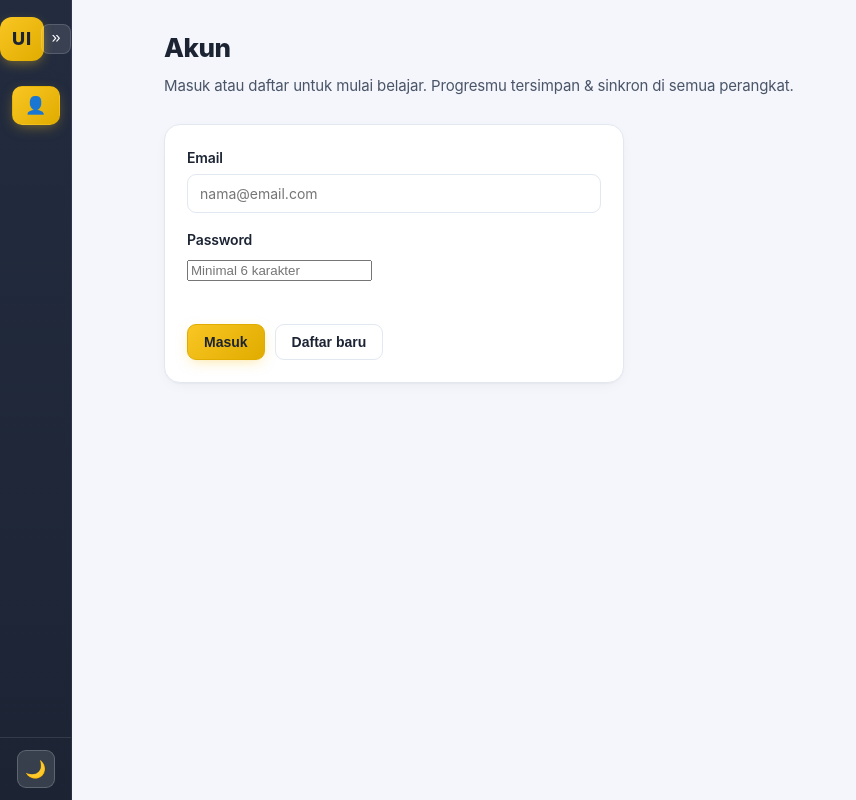
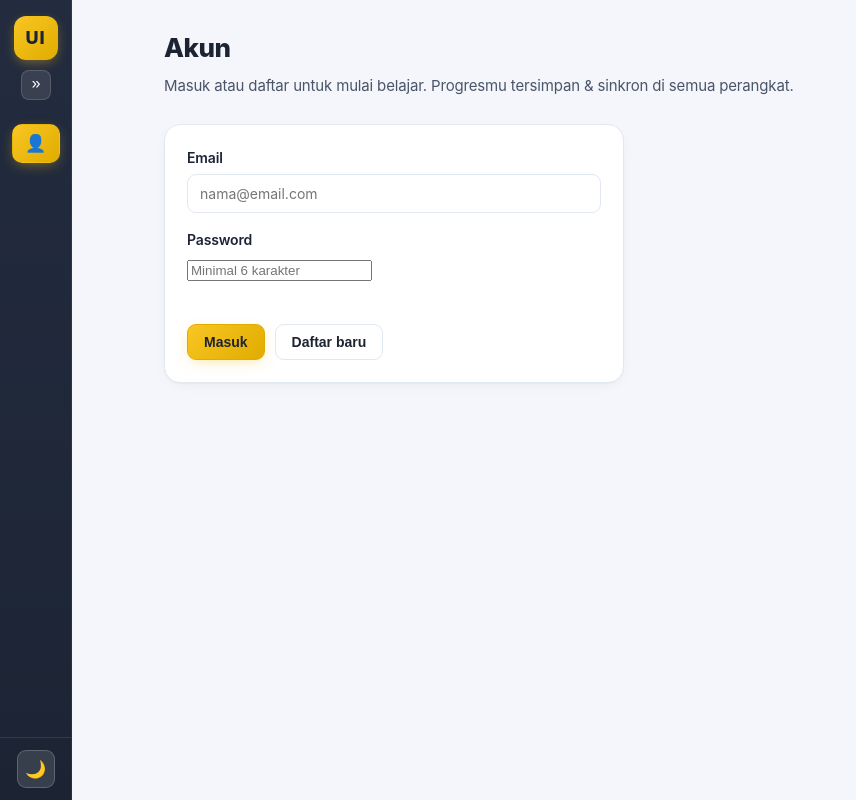
Before and after one commit to muhfarid2903/tryout-simak-ui, a website: page public/index.html in a window 1280 px wide. Both pictures are taken after a click on the button "Lipat sidebar". Shown: the whole page, without its empty margins (0-856 px from the left). Drawn offline with Linux system fonts and the light colour scheme.

Commit message:
fix: logo tertutup tombol saat sidebar terlipat
Di mode rail (72px), logo + tombol lipat berdampingan hingga melebihi
lebar & saling menimpa. Susun head secara vertikal saat terlipat:
logo di atas, tombol lipat di bawah.

Co-Authored-By: Claude Opus 4.8 <noreply@anthropic.com>

```diff
--- a/public/style.css
+++ b/public/style.css
@@ -224,7 +224,7 @@ body {
 .sidebar-collapsed .sidebar { width: var(--sidebar-rail); }
 .sidebar-collapsed .brand-text,
 .sidebar-collapsed .theme-label { display: none; }
-.sidebar-collapsed .sidebar-head { justify-content: center; padding: 16px 0; }
+.sidebar-collapsed .sidebar-head { flex-direction: column; justify-content: center; gap: 10px; padding: 16px 0; min-height: auto; }
 .sidebar-collapsed .sidebar-collapse { margin-left: 0; transform: rotate(180deg); }
 .sidebar-collapsed .mainnav { padding: 8px; align-items: center; }
 .sidebar-collapsed .navbtn { justify-content: center; padding: 10px 0; width: 48px; }
```
